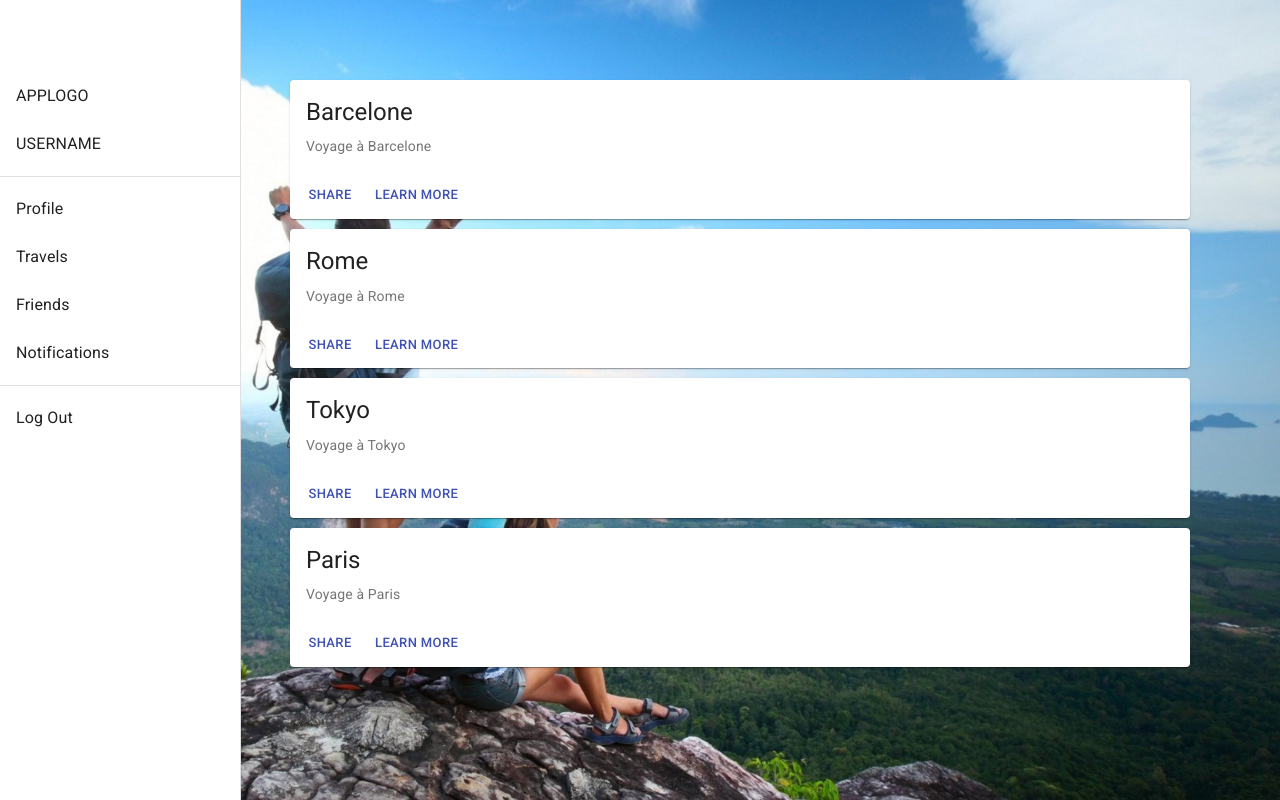
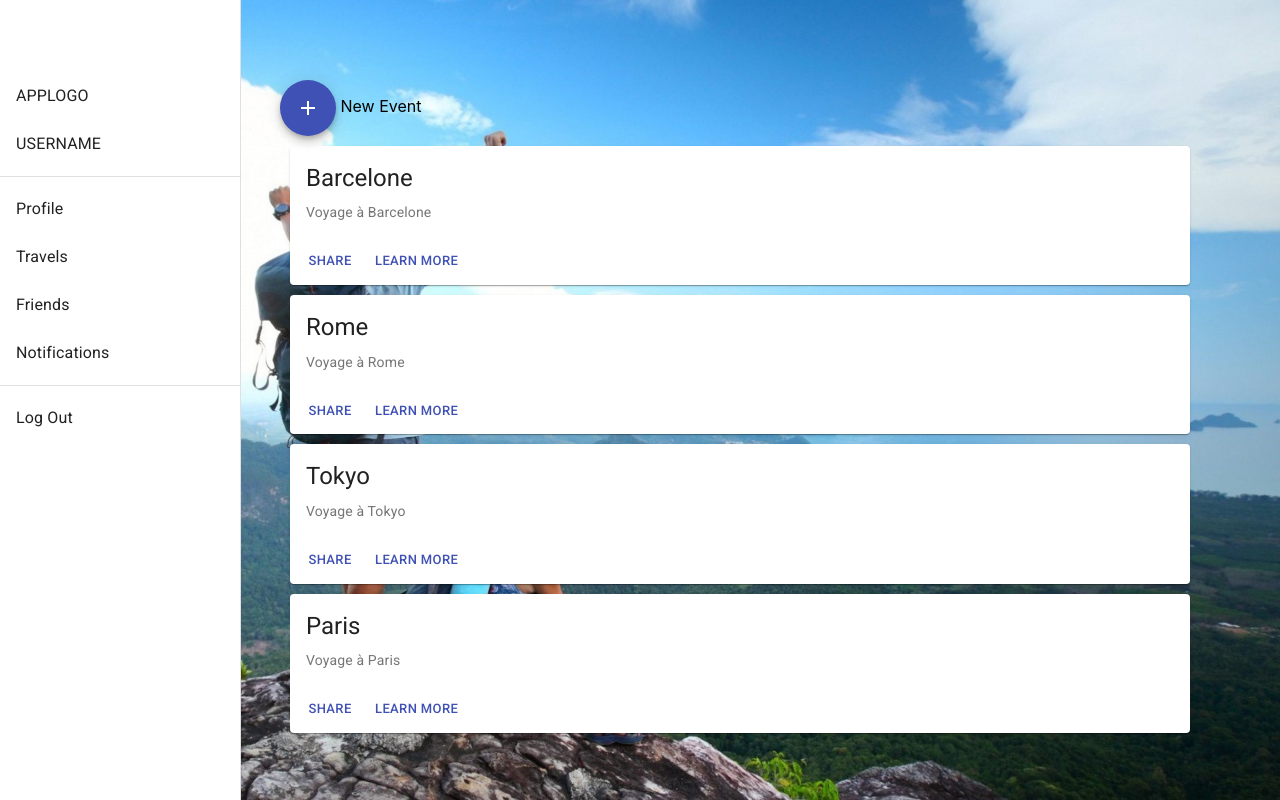
Before and after one commit to EasyTeamProject/Front-Web-React-Test, a React (Create React App) app: page /homepage in a window 1280 px wide. Built offline with nearby package versions, Linux system fonts and the light colour scheme.

Commit message:
add button on cards

```diff
--- a/package.json
+++ b/package.json
@@ -4,6 +4,7 @@
   "private": true,
   "dependencies": {
     "@material-ui/core": "^4.1.1",
+    "@material-ui/icons": "^4.2.1",
     "@material-ui/styles": "^3.0.0-alpha.10",
     "react": "^16.8.6",
     "react-dom": "^16.8.6",
--- a/src/pages/HomePage.js
+++ b/src/pages/HomePage.js
@@ -1,6 +1,9 @@
 import React, { Component } from 'react';
-import AppDrawer from '../components/AppDrawer'
+import { Fab } from '@material-ui/core';
+import AddIcon from '@material-ui/icons/Add'
+import AppDrawer from '../components/AppDrawer';
 import EventCard from '../components/EventCard';
+
 
 
 const styles = {
@@ -30,8 +33,12 @@ class HomePage extends Component{
         return(
             <div>
                 <AppDrawer/>
+
                 <ul style={styles.testCard}>
-        {arr.map(item => <EventCard eventId={item.id} eventTitle={item.title} eventDate={item.date} eventPlace={item.place} eventSubject={item.subject}/>)}
+                    <Fab color="primary" aria-label="Add" style={styles.fab}>
+                        <AddIcon />
+                    </Fab> New Event
+                    {arr.map(item => <EventCard eventId={item.id} eventTitle={item.title} eventDate={item.date} eventPlace={item.place} eventSubject={item.subject}/>)}
                 </ul>
             </div>
         );
--- a/src/pages/Login.js
+++ b/src/pages/Login.js
@@ -26,7 +26,7 @@ const styles = {
 }
 
 
-export class Login extends React.Component {
+class Login extends React.Component {
     constructor(props){
         super(props);
         this.state = {
```
Also changed, not shown: 1 other file (tests, documents, lock files or other folders).
